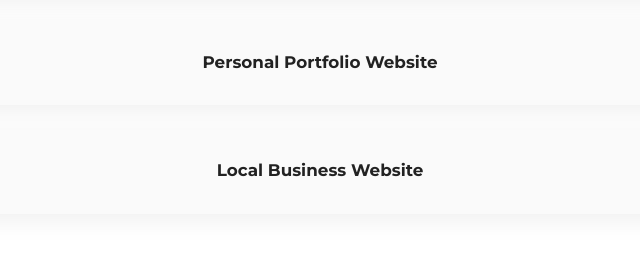
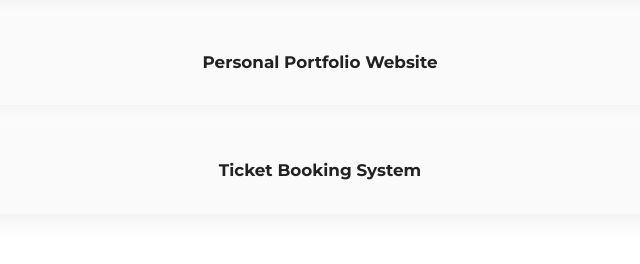
Before and after one commit to Siyanda11011/SiyandaMthethwa.github.io, a plain HTML site: page index.html in a window 1280 px wide. Shown: the part 1863-2127 px from the top of the page, 320-960 px from the left. Drawn offline with Linux system fonts and the light colour scheme.

Commit message:
Update index.html

```diff
--- a/index.html
+++ b/index.html
@@ -78,7 +78,7 @@
       <div class="works-grid">
         <a href="https://Siyanda11011.github.io/Creche-Website/" target="_blank" class="work-item">Creche Management System</a>
         <a href="#" target="_blank" class="work-item">Personal Portfolio Website</a>
-        <a href="#" target="_blank" class="work-item">Local Business Website</a>
+        <a href="https://siyanda11011.github.io/Ticket-Booking-System/" target="_blank" class="work-item">Ticket Booking System</a>
       </div>
     </div>
   </section>
```
